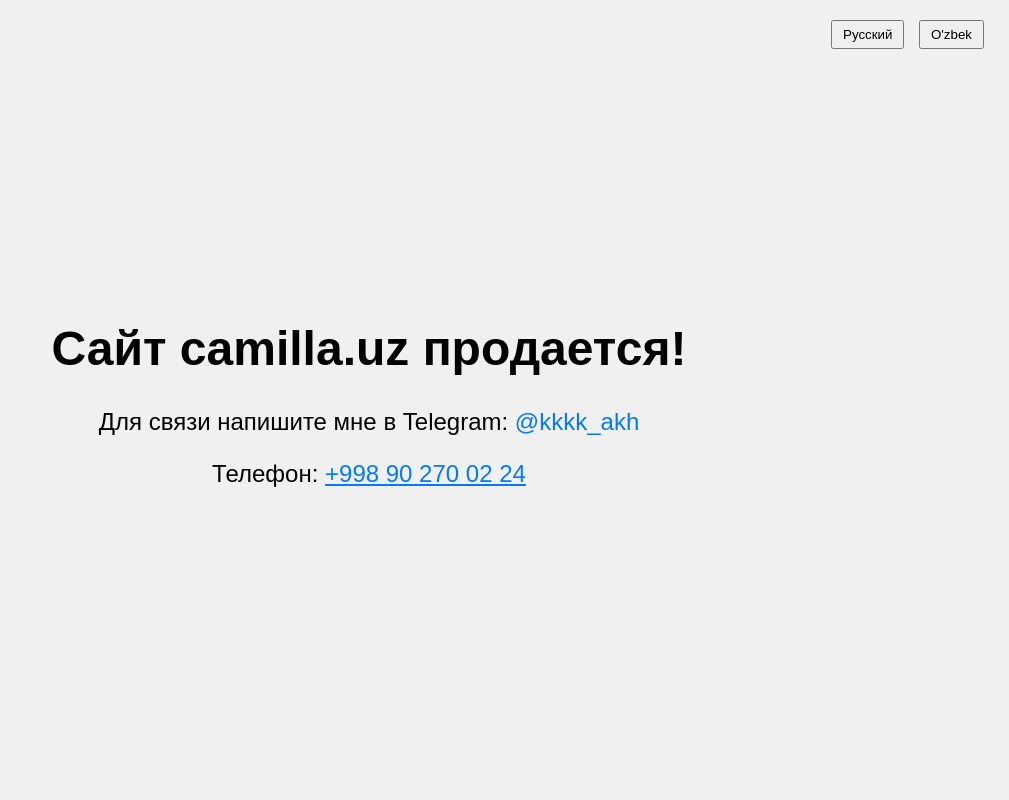
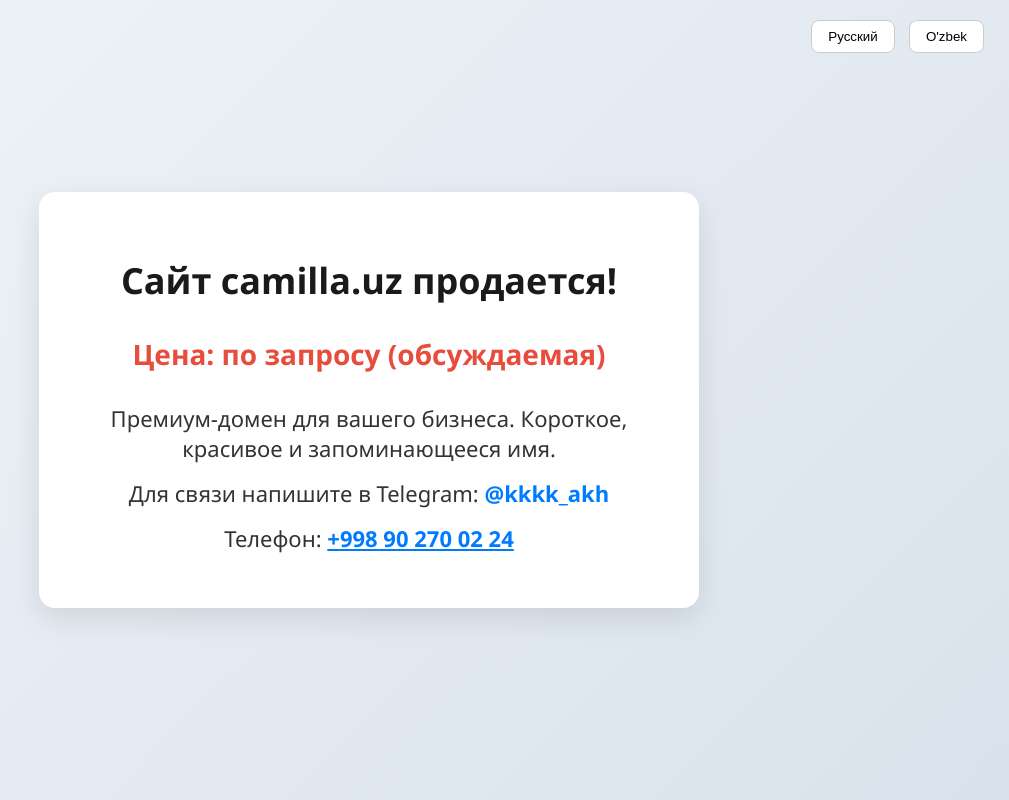
Before and after one commit to Khasan1111/camilla, a plain HTML site: page index.html in a window 1280 px wide. Shown: the whole page, without its empty margins (271-1280 px from the left). Drawn offline with Linux system fonts and the light colour scheme.

Commit message:
Revise SEO tags and enhance page styling
Updated SEO metadata and improved layout styles for better user experience.

```diff
--- a/index.html
+++ b/index.html
@@ -3,44 +3,72 @@
 <head>
     <meta charset="UTF-8" />
     <meta name="viewport" content="width=device-width, initial-scale=1.0" />
-    <title>Купить домен Camilla.uz — Сайт на продажи | Sotiladi</title>
-
+    <title>Купить домен Camilla.uz — Сайт на продажу | Sotiladi</title>
     <!-- SEO Meta Tags -->
-    <meta name="description" content="Домен camilla.uz выставлен на продажу. Свяжитесь со мной в Telegram или по телефону. Sayt sotiladi." />
-    <meta name="keywords" content="купить домен camilla.uz, сайт camilla.uz продается, camilla.uz на продажу, sotiladi, domen sotiladi, uzbek domens" />
+    <meta name="description" content="Премиум-домен camilla.uz выставлен на продажу. Красивое, запоминающееся имя для бизнеса. Свяжитесь в Telegram или по телефону." />
+    <meta name="keywords" content="camilla.uz, купить домен, домен на продажу, sotiladi domen, uz domen sotish, премиум домен uz" />
     <meta name="author" content="Camilla.uz" />
-
-    <!-- Open Graph / Facebook -->
+    <!-- Open Graph / Social -->
     <meta property="og:title" content="Camilla.uz продается | Sotiladi" />
-    <meta property="og:description" content="Сайт camilla.uz выставлен на продажу. Свяжитесь со мной в Telegram: @kkkk_akh или по телефону." />
+    <meta property="og:description" content="Премиум-домен camilla.uz на продажу. Telegram: @kkkk_akh | Тел: +998 90 270 02 24" />
     <meta property="og:type" content="website" />
     <meta property="og:url" content="https://camilla.uz/" />
-
+    <meta property="og:image" content="https://camilla.uz/og-image.jpg" /> <!-- Замени на свою картинку, если есть -->
     <!-- Twitter -->
-    <meta name="twitter:card" content="summary" />
+    <meta name="twitter:card" content="summary_large_image" />
     <meta name="twitter:title" content="Camilla.uz продается | Sotiladi" />
-    <meta name="twitter:description" content="Сайт camilla.uz выставлен на продажу. Свяжитесь со мной в Telegram или по телефону." />
-
+    <meta name="twitter:description" content="Премиум-домен camilla.uz на продажу. Свяжитесь: @kkkk_akh" />
     <style>
         body {
-            font-family: Arial, sans-serif;
+            font-family: 'Segoe UI', Arial, sans-serif;
             display: flex;
+            flex-direction: column;
             justify-content: center;
             align-items: center;
-            height: 100vh;
+            min-height: 100vh;
             margin: 0;
-            background-color: #f0f0f0;
+            background: linear-gradient(135deg, #f0f4f8, #d9e2ec);
+            color: #333;
+            padding: 20px;
+            box-sizing: border-box;
         }
-        .message {
+        .container {
             text-align: center;
-            font-size: 24px;
+            background: white;
+            padding: 40px 30px;
+            border-radius: 16px;
+            box-shadow: 0 10px 30px rgba(0,0,0,0.1);
+            max-width: 600px;
+            width: 100%;
+        }
+        h1 {
+            font-size: 36px;
+            margin-bottom: 20px;
+            color: #1a1a1a;
+        }
+        p {
+            font-size: 22px;
+            margin: 15px 0;
         }
         a {
             color: #007bff;
             text-decoration: none;
+            font-weight: bold;
         }
         a:hover {
             text-decoration: underline;
+        }
+        .copyable {
+            cursor: pointer;
+            color: #007bff;
+            text-decoration: underline;
+            font-weight: bold;
+        }
+        .copied-text {
+            display: none;
+            color: #28a745;
+            font-weight: bold;
+            margin-left: 10px;
         }
         .lang-switcher {
             position: absolute;
@@ -49,19 +77,26 @@
         }
         .lang-switcher button {
             margin: 0 5px;
-            padding: 5px 10px;
+            padding: 8px 16px;
+            border: 1px solid #ccc;
+            background: white;
             cursor: pointer;
+            border-radius: 8px;
+            transition: background 0.3s;
         }
-        .copyable {
-            cursor: pointer;
-            color: #007bff;
-            text-decoration: underline;
+        .lang-switcher button:hover {
+            background: #f0f0f0;
         }
-        .copied-text {
-            display: none;
-            color: green;
-            margin-left: 10px;
-            font-size: 18px;
+        .price {
+            font-size: 28px;
+            color: #e74c3c;
+            margin: 30px 0;
+            font-weight: bold;
+        }
+        @media (max-width: 600px) {
+            h1 { font-size: 28px; }
+            p { font-size: 18px; }
+            .price { font-size: 24px; }
         }
     </style>
 </head>
@@ -71,10 +106,12 @@
         <button onclick="setLanguage('uz')">O'zbek</button>
     </div>
 
-    <div class="message">
+    <div class="container">
         <h1 id="title">Сайт camilla.uz продается!</h1>
+        <div class="price" id="price">Цена: по запросу (обсуждаемая)</div>
+        <p id="desc">Премиум-домен для вашего бизнеса. Короткое, красивое и запоминающееся имя.</p>
         <p id="contact">
-            Для связи напишите мне в Telegram:
+            Для связи напишите в Telegram:
             <a href="https://t.me/kkkk_akh" target="_blank" rel="noopener noreferrer">@kkkk_akh</a>
         </p>
         <p id="phone">
@@ -85,37 +122,44 @@
 
     <script>
         function copyPhone() {
-            const phoneNumber = '+998902700224';
+            const phoneNumber = '+998 90 270 02 24'; // С пробелами для удобства
             navigator.clipboard.writeText(phoneNumber).then(() => {
                 const copiedNotice = document.getElementById('copied');
                 copiedNotice.style.display = 'inline';
                 setTimeout(() => {
                     copiedNotice.style.display = 'none';
                 }, 2000);
+            }).catch(() => {
+                // Fallback для старых браузеров
+                prompt('Скопируйте номер:', phoneNumber);
             });
         }
 
         function setLanguage(lang) {
             if (lang === 'ru') {
                 document.getElementById('title').textContent = 'Сайт camilla.uz продается!';
+                document.getElementById('price').textContent = 'Цена: по запросу (обсуждаемая)';
+                document.getElementById('desc').textContent = 'Премиум-домен для вашего бизнеса. Короткое, красивое и запоминающееся имя.';
                 document.getElementById('contact').innerHTML =
-                    'Для связи напишите мне в Telegram: <a href="https://t.me/kkkk_akh" target="_blank" rel="noopener noreferrer">@kkkk_akh</a>';
+                    'Для связи напишите в Telegram: <a href="https://t.me/kkkk_akh" target="_blank" rel="noopener noreferrer">@kkkk_akh</a>';
                 document.getElementById('phone').innerHTML =
                     'Телефон: <span class="copyable" onclick="copyPhone()">+998 90 270 02 24</span> <span id="copied" class="copied-text">Скопировано!</span>';
                 document.title = 'Купить домен Camilla.uz — Сайт на продажу | Sotiladi';
                 document.documentElement.lang = 'ru';
             } else if (lang === 'uz') {
                 document.getElementById('title').textContent = 'Camilla.uz sayti sotiladi!';
+                document.getElementById('price').textContent = 'Narxi: kelishilgan holda';
+                document.getElementById('desc').textContent = 'Biznesingiz uchun premium domen. Qisqa, chiroyli va esda qolarli nom.';
                 document.getElementById('contact').innerHTML =
                     'Bogʻlanish uchun Telegramda yozing: <a href="https://t.me/kkkk_akh" target="_blank" rel="noopener noreferrer">@kkkk_akh</a>';
                 document.getElementById('phone').innerHTML =
                     'Telefon: <span class="copyable" onclick="copyPhone()">+998 90 270 02 24</span> <span id="copied" class="copied-text">Nusxalandi!</span>';
-                document.title = 'Camilla.uz sayti sotiladi — Domen sotiladi | For Sale';
+                document.title = 'Camilla.uz domeni sotiladi — Sayt sotiladi | For Sale';
                 document.documentElement.lang = 'uz';
             }
         }
 
-        // Установить русский язык по умолчанию
+        // Русский по умолчанию
         setLanguage('ru');
     </script>
 </body>
```
